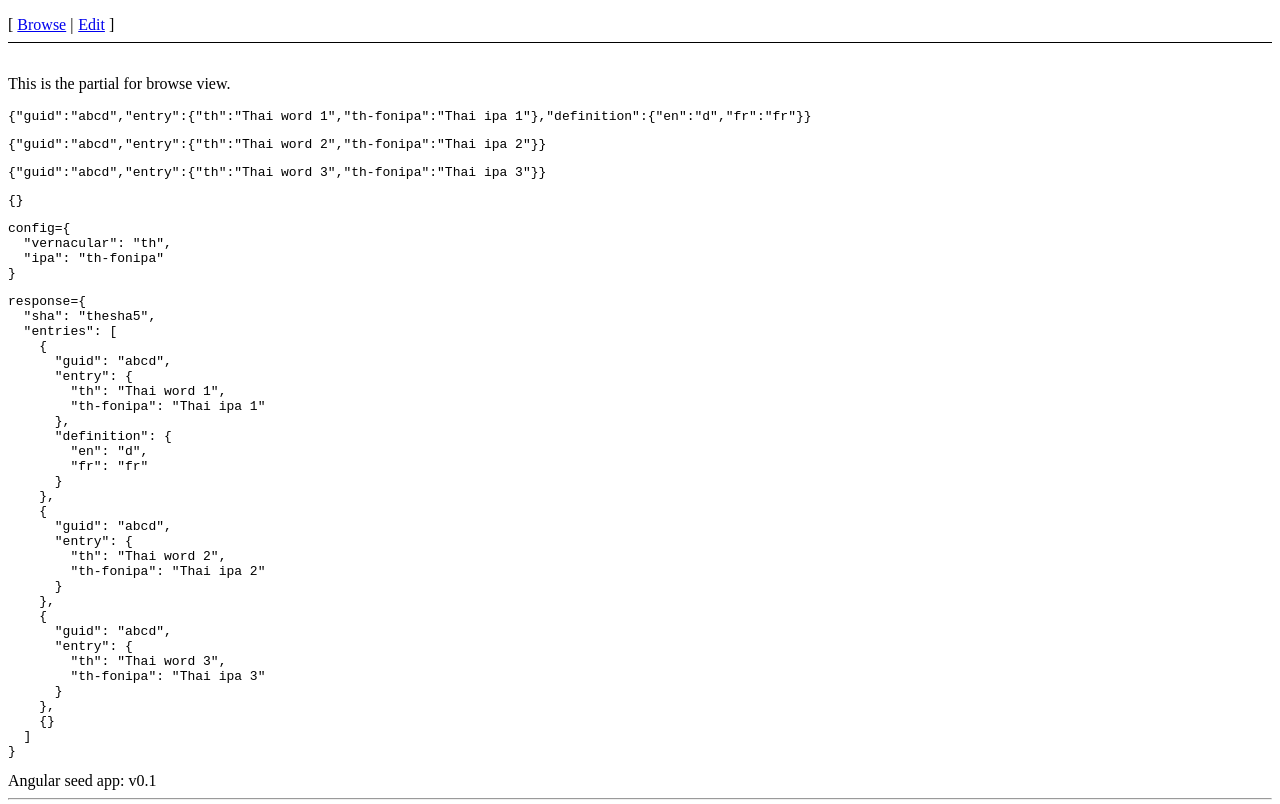
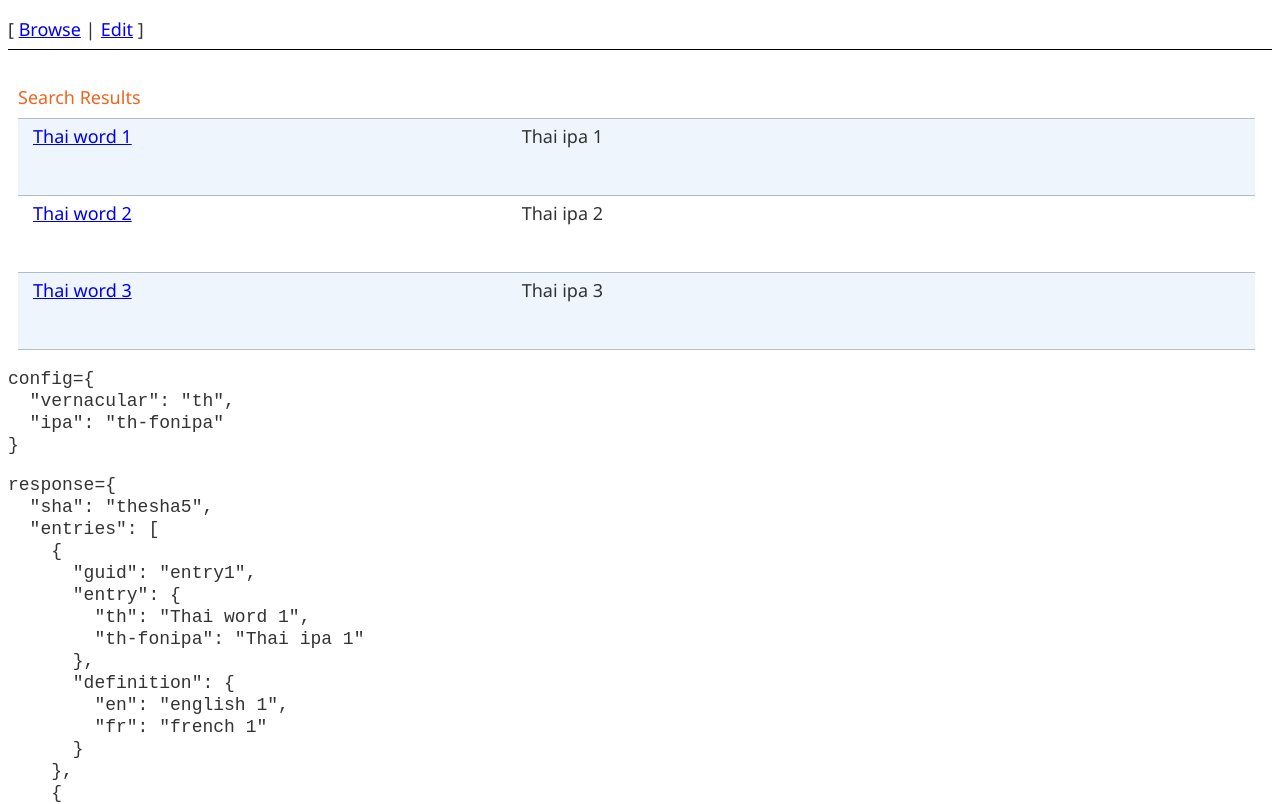
Before and after one commit to ermshiperete/lflexedit, a plain HTML site: page app/index.html at #/Browse in a window 1280 px wide. Shown: the top 804 px of the page. Drawn offline with Linux system fonts and the light colour scheme.

Commit message:
Checkpoint: Browse and styles added

```diff
--- /dev/null
+++ b/app/css/Site.css
@@ -0,0 +1,97 @@
+@CHARSET "ISO-8859-1";
+
+body, p {
+	font-family: "Segoe UI",Arial Unicode MS, Arial, Tahoma,Verdana, Helvetica, sans-serif;
+	font-size: 18px;
+	font-style: normal;
+	line-height: 22px;
+	color: #333;
+}
+
+div#frame {
+	width: 95%;
+	max-width: 1050px;
+	min-width: 965px;
+	border-left: solid 2px
+	#999;
+	border-right: solid 2px
+	#999;
+	background-color:
+	white;
+	margin: auto;
+	padding-left: 25px;
+	min-height: 100%;
+}
+
+div#padding {
+	padding-right: 20px;
+	padding-left: 10px;
+	position: relative;
+}
+
+h2 {
+	font-family: "Segoe UI","Lucida Grande",Geneva,Arial,Verdana,sans-serif;
+	color: #EE651E;
+	font-size: 18px;
+	margin: 0 0 10px 0;
+	padding: 0px;
+	font-style: normal;
+	font-variant: normal;
+	font-weight: normal;
+}
+
+div.meanings {
+	float: right;
+	width: 60%;
+}
+
+div.r0, div.r1 {
+	height: 64px;
+}
+
+div.r0 {
+	width: 99%;
+	border-bottom: #B0BEC7 1px solid;
+	padding: 6px 0px 6px 15px;
+	background-color: #EFF5FC;
+}
+
+div.r1 {
+	width: 99%;
+	background-color: white;
+	border-bottom: #B0BEC7 1px solid;
+	padding: 6px 0px 6px 15px;
+}
+
+.rFirst {
+	border-top: #B0BEC7 1px solid;
+}
+
+h1.headWord {
+	font-weight: normal;
+	font-size: 30px;
+	color: Sblack;
+	line-height: normal;
+}
+
+p.ipa {
+	color: #03F;
+	font-size: 22px;
+}
+
+p.definition {
+	font-size: 18px;
+}
+
+div#senseFrame {
+	padding-left: 16px;
+}
+
+.senseImage {
+	float: right;
+	margin: 0 0 10px 10px;
+}
+
+div.exampleFrame {
+	margin: 0 220px 0 0;
+}
--- a/app/data/browse.json
+++ b/app/data/browse.json
@@ -2,15 +2,17 @@
 "sha": "thesha5",
 "entries": [
 {
-"guid": "abcd",
+"guid": "entry1",
 "entry": { "th": "Thai word 1", "th-fonipa": "Thai ipa 1" },
-"definition": {"en":"d", "fr":"fr"}
+"definition": {"en":"english 1", "fr":"french 1"}
 },{
-"guid": "abcd",
-"entry": { "th": "Thai word 2", "th-fonipa": "Thai ipa 2" }
+"guid": "entry2",
+"entry": { "th": "Thai word 2", "th-fonipa": "Thai ipa 2" },
+"definition": {"en":"english 2", "fr":"french 2"}
 },{
-"guid": "abcd",
-"entry": { "th": "Thai word 3", "th-fonipa": "Thai ipa 3" }
-},{}
+"guid": "entry3",
+"entry": { "th": "Thai word 3", "th-fonipa": "Thai ipa 3" },
+"definition": {"en":"english 3", "fr":"french 3"}
+}
 ]
 }
--- a/app/index.html
+++ b/app/index.html
@@ -4,6 +4,7 @@
   <meta charset="utf-8">
   <title>My AngularJS App</title>
   <link rel="stylesheet" href="css/app.css"/>
+  <link rel="stylesheet" href="css/Site.css"/>
 </head>
 <body>
   <ul class="menu">
--- a/app/js/app.js
+++ b/app/js/app.js
@@ -7,4 +7,4 @@ lfDbeModule.config(['$routeProvider', function($routeProvider) {
     $routeProvider.when('/Browse', {templateUrl: 'partials/Browse.html', controller: BrowseController});
     $routeProvider.when('/Edit', {templateUrl: 'partials/Edit.html', controller: EditController});
     $routeProvider.otherwise({redirectTo: '/Browse'});
-  }]);
+}]);
--- a/app/partials/Browse.html
+++ b/app/partials/Browse.html
@@ -1,6 +1,13 @@
-<p>This is the partial for browse view.</p>
-<div ng-repeat="entry in response.entries">
-<pre>{{entry}}</pre>
+<div id="padding">
+<h2>Search Results</h2>
+<div id="searchResults">
+<div ng-repeat="entry in response.entries" class="{{ {true:'r0', false:'r1'}[$index % 2 == 0] }}{{ {true:' rFirst', false:''}[$index == 0] }}">
+  <div class="meanings">
+  {{entry.entry[config.ipa]}}
+  </div>
+  <a ng-href="#/Edit/{{entry.guid}}">{{entry.entry[config.vernacular]}}</a>
+</div>
+</div>
 </div>
 <pre>config={{config | json}}</pre>
 <pre>response={{response | json}}</pre>
```
